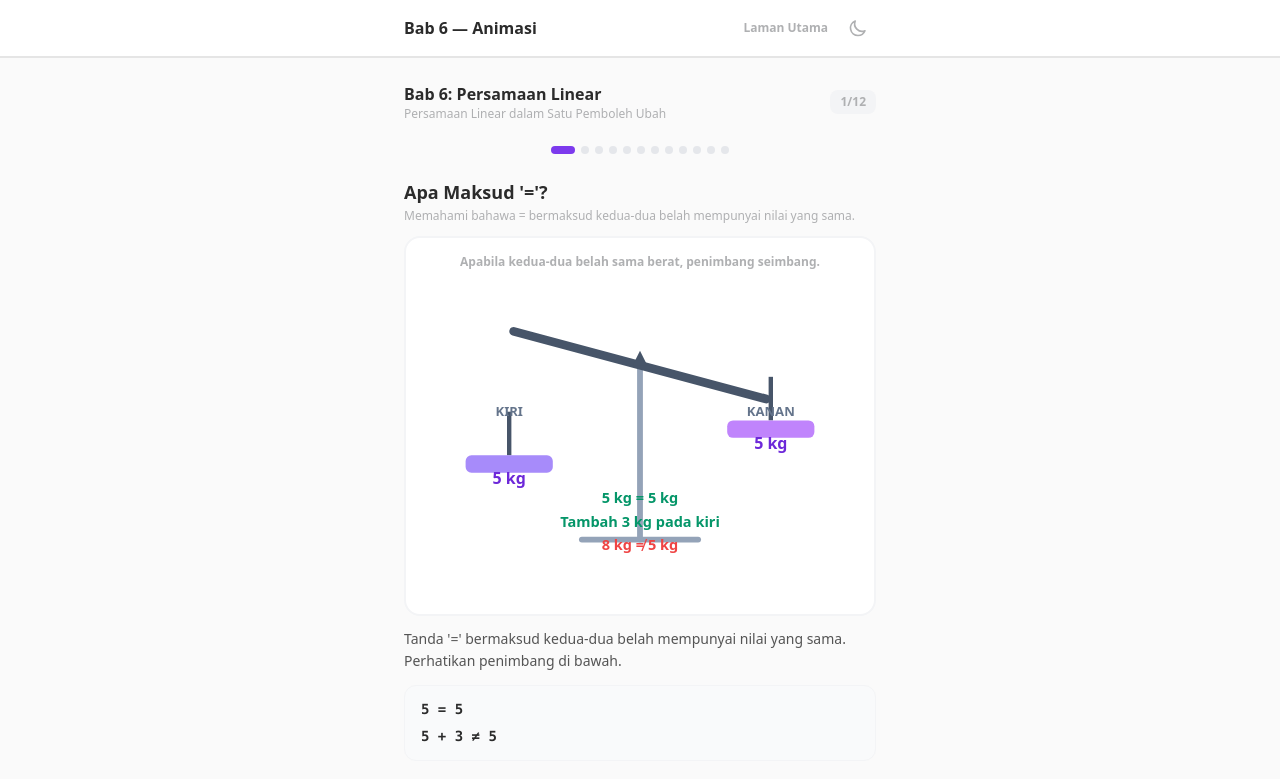
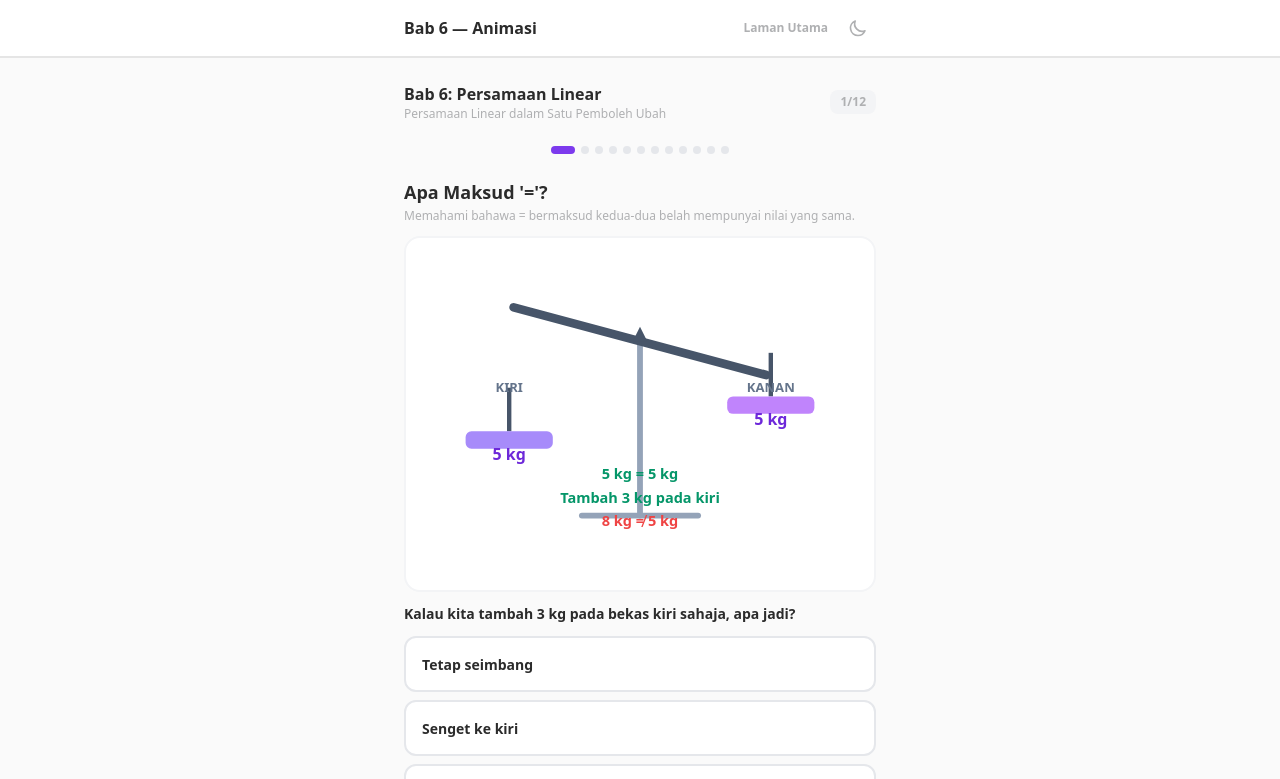
Before and after one commit to arifhaikaldev/matemate, a React (Vite) app: page /animasi/bab6 in a window 1280 px wide. Shown: the top 779 px of the page. Built offline with nearby package versions, Linux system fonts and the light colour scheme.

Commit message:
fix: interaction moments not rendering MCQ/NumberInput — dispatch by interaction field not type

```diff
--- a/src/animasi/bab6/LessonEngine.tsx
+++ b/src/animasi/bab6/LessonEngine.tsx
@@ -304,29 +304,21 @@ export function LessonEngine() {
             animate={{ opacity: 1, x: 0 }}
             exit={{ opacity: 0, x: -20 }}
           >
-            {screenState.moment.type === 'observation' && (
-              <ObservationScreen
-                moment={screenState.moment}
-                onComplete={() => goNext()}
-              />
-            )}
-            {screenState.moment.type === 'multipleChoice' && (
+            {screenState.moment.interaction?.choices ? (
               <MCQuestionScreen
                 moment={screenState.moment}
                 onAnswer={(correct) =>
                   handleAnswer(screenState.moment.id, correct, screenState.subtopicId)
                 }
               />
-            )}
-            {screenState.moment.type === 'numberInput' && (
+            ) : screenState.moment.interaction?.correctAnswer !== undefined ? (
               <NumberInputScreen
                 moment={screenState.moment}
                 onAnswer={(correct) =>
                   handleAnswer(screenState.moment.id, correct, screenState.subtopicId)
                 }
               />
-            )}
-            {screenState.moment.type === 'gate' && (() => {
+            ) : screenState.moment.type === 'gate' ? (() => {
               const subtopic = content?.subtopics[currentSubtopicIdx]
               return (
                 <GateScreen
@@ -343,14 +335,19 @@ export function LessonEngine() {
                   }}
                 />
               )
-            })()}
+            })() : (
+              <ObservationScreen
+                moment={screenState.moment}
+                onComplete={() => goNext()}
+              />
+            )}
           </motion.div>
         )}
 
         {screenState.type === 'gate' && (
           <motion.div key="gate" initial={{ opacity: 0 }} animate={{ opacity: 1 }}>
             {gateIdx < gateQuestions.length ? (
-              gateQuestions[gateIdx].type === 'multipleChoice' ? (
+              gateQuestions[gateIdx].interaction?.choices ? (
                 <MCQuestionScreen
                   moment={gateQuestions[gateIdx]}
                   onAnswer={(correct) => handleGateAnswer(gateQuestions[gateIdx].id, correct)}
```
